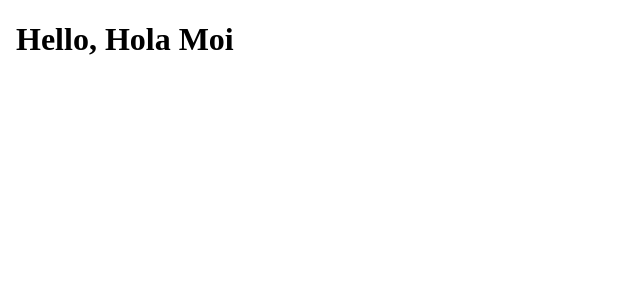
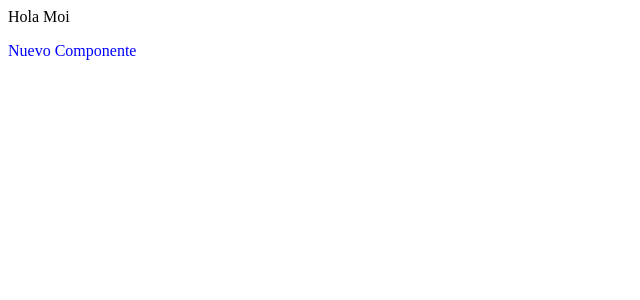
Before and after one commit to Jerome066/Angular_Study, an Angular app: page / in a window 1280 px wide. Shown: the top 300 px of the page, without its empty margins (0-640 px from the left). Built offline with nearby package versions, Linux system fonts and the light colour scheme.

Commit message:
Agregar nuevo componente al APP

```diff
--- a/src/app/app.component.html
+++ b/src/app/app.component.html
@@ -1,10 +1,3 @@
-<html lang="en">
-<head>
-  <meta charset="UTF-8">
-  <meta name="viewport" content="width=device-width, initial-scale=1.0">
-  <title>{{title}}</title>
-</head>
-<body>
-  <h1>Hello, {{title}}</h1>
-</body>
-</html>
+{{title}}
+
+<app-nuevo-componente/>
--- a/src/app/app.component.ts
+++ b/src/app/app.component.ts
@@ -1,9 +1,10 @@
 import { Component } from '@angular/core';
 import { RouterOutlet } from '@angular/router';
+import { NuevoComponenteComponent } from "./nuevo-componente/nuevo-componente.component";
 
 @Component({
   selector: 'app-root', //nombre de la plantilla que vamos a usar
-  imports: [RouterOutlet], //Permite el cambio de rutas dentro de la palicación
+  imports: [RouterOutlet, NuevoComponenteComponent], //Permite el cambio de rutas dentro de la palicación
   templateUrl: './app.component.html', //Define el codigo HTML
   styleUrl: './app.component.css'
 })
```
